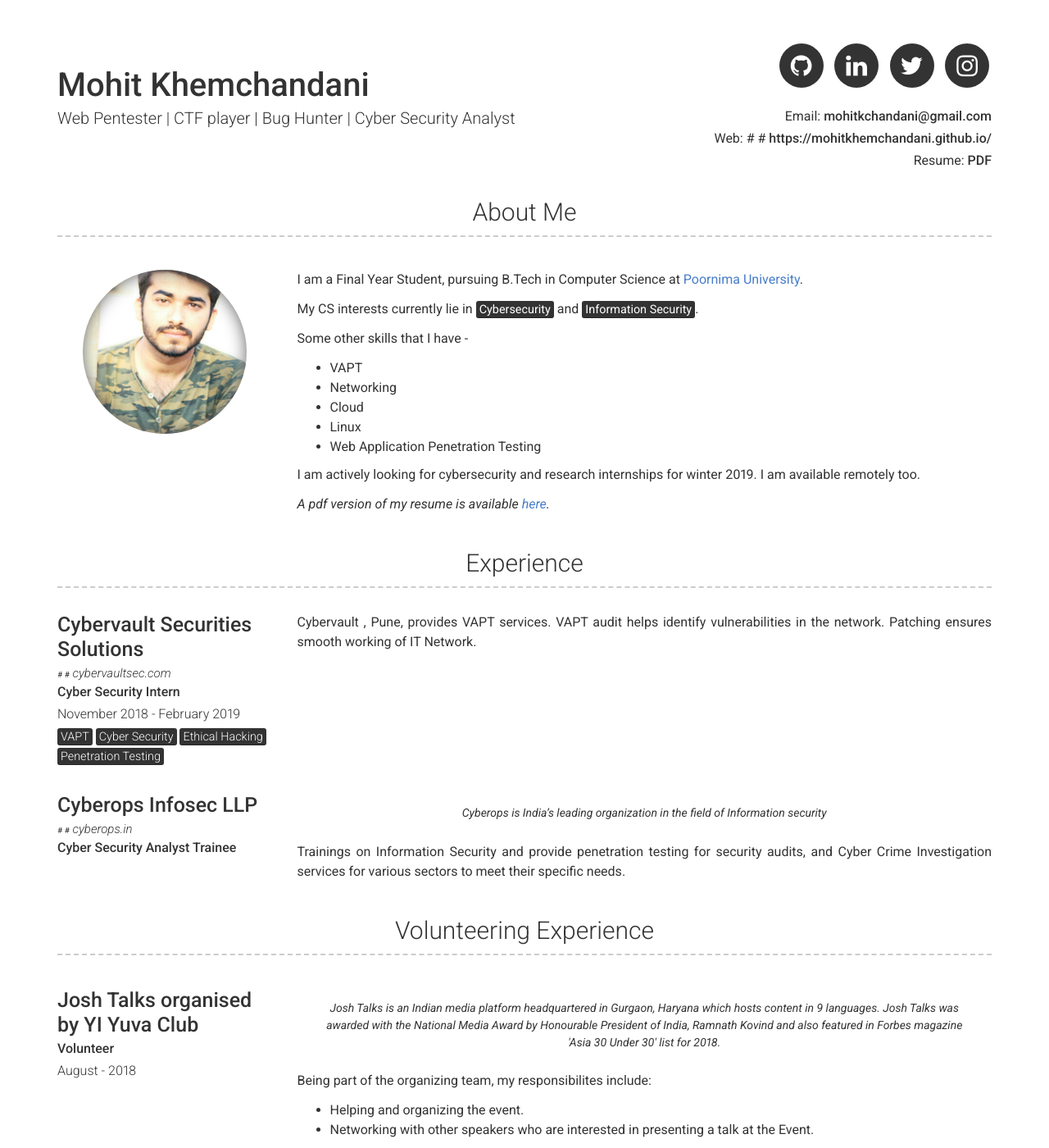
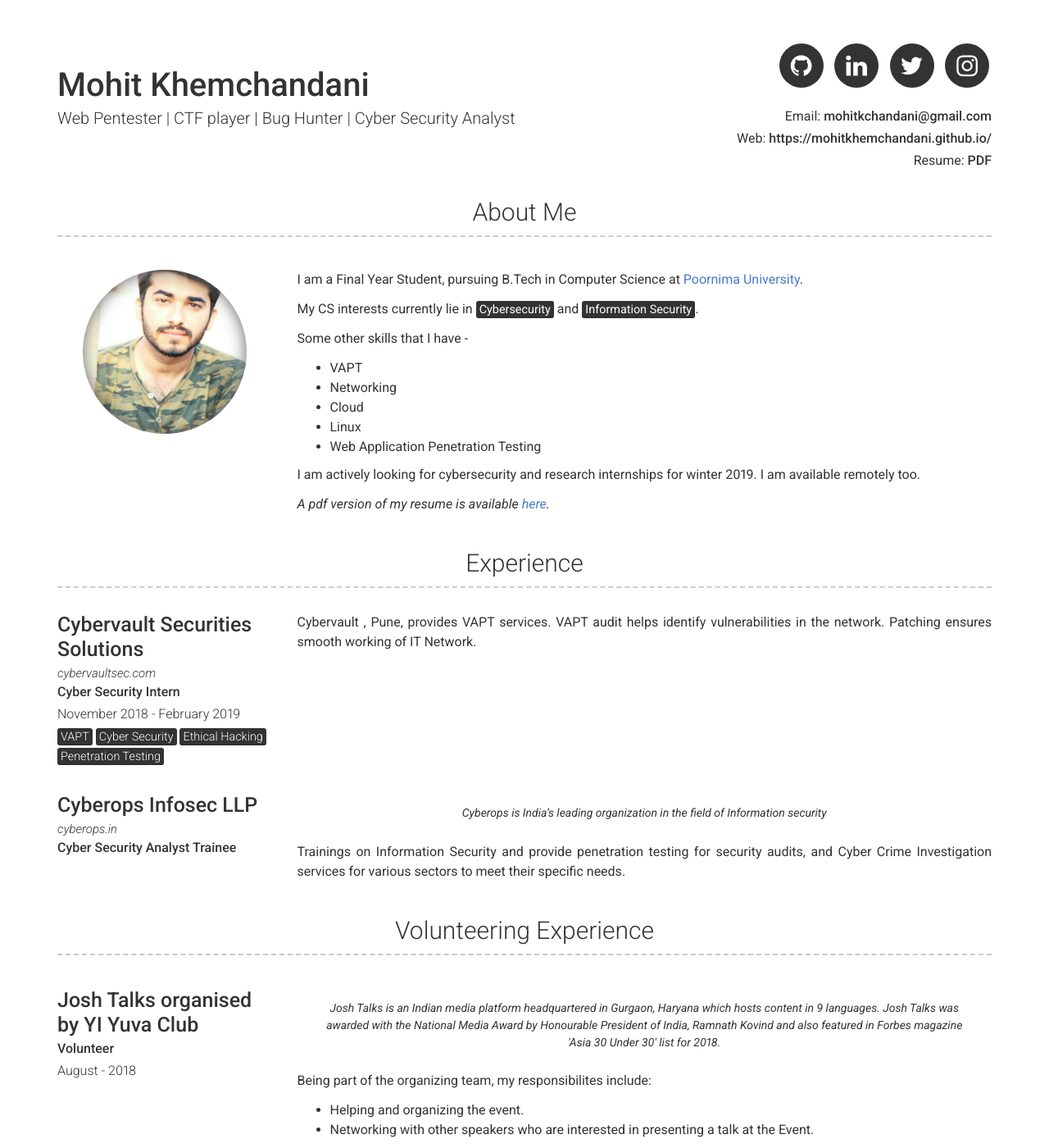
Before and after one commit to mohitkhemchandani/mohitkhemchandani.github.io, a Jekyll site: the page built from index.md, in a window 1280 px wide and 1400 px high. Shown: the whole window at 82% size. Built offline with Jekyll 4.4.1, drawn with Linux system fonts in a browser that asks for light colours.

Commit message:
Update a.html

```diff
--- a/_includes/a.html
+++ b/_includes/a.html
@@ -1,2 +1,2 @@
-#{% assign protocol = include.href | strip | slice: 0, 4 %}
-#<a href="{% if protocol != 'http' %}//{% endif %}{{ include.href }}" target="_blank" class="{{ include.class }}">
+{% assign protocol = include.href | strip | slice: 0, 4 %}
+<a href="{% if protocol != 'http' %}//{% endif %}{{ include.href }}" target="_blank" class="{{ include.class }}">
```
